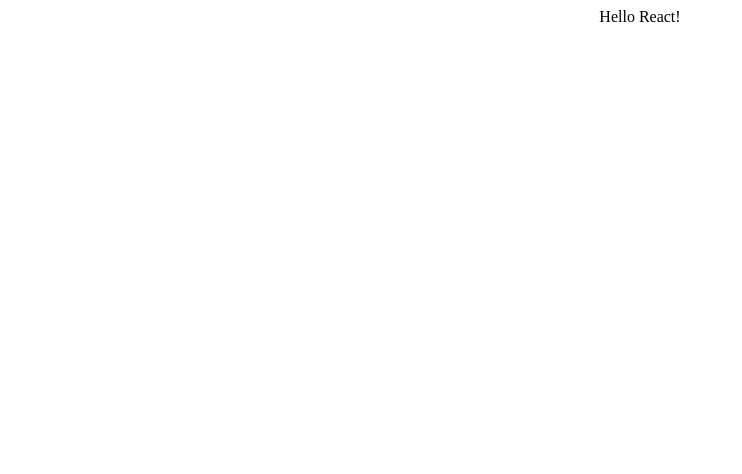
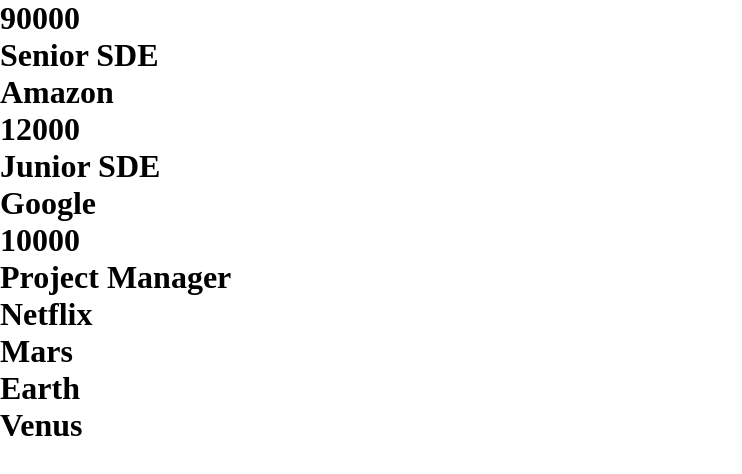
Before and after one commit to G1rlg4ng/My-React-App, a React (Create React App) app: page / in a window 1280 px wide. Shown: the top 474 px of the page, without its empty margins (0-742 px from the left). Built offline with nearby package versions, Linux system fonts and the light colour scheme.

Commit message:
Create Components, Props and Lists

```diff
--- a/src/App.css
+++ b/src/App.css
@@ -1,38 +1,9 @@
-.App {
-  text-align: center;
+* {
+  margin: 0;
+  padding: 0;
+  box-sizing: border-box;
 }
 
-.App-logo {
-  height: 40vmin;
-  pointer-events: none;
+div {
+  font-weight: 600;
 }
-
-@media (prefers-reduced-motion: no-preference) {
-  .App-logo {
-    animation: App-logo-spin infinite 20s linear;
-  }
-}
-
-.App-header {
-  background-color: #282c34;
-  min-height: 100vh;
-  display: flex;
-  flex-direction: column;
-  align-items: center;
-  justify-content: center;
-  font-size: calc(10px + 2vmin);
-  color: white;
-}
-
-.App-link {
-  color: #61dafb;
-}
-
-@keyframes App-logo-spin {
-  from {
-    transform: rotate(0deg);
-  }
-  to {
-    transform: rotate(360deg);
-  }
-}
--- a/src/App.js
+++ b/src/App.js
@@ -1,10 +1,15 @@
 import './App.css';
+import CompProps from './Components/CompProps';
+import List from './Components/List';
 
 function App() {
   return (
-    <div className="App"> Hello React!
+    <div>
+     <CompProps/>
+     <List />
     </div>
   );
 }
 
+
 export default App;
--- /dev/null
+++ b/src/Components/CompProps.js
@@ -0,0 +1,22 @@
+function CompProps (){
+  return (
+    <div>
+      <Job salary={90000} position="Senior SDE" company="Amazon"/>
+      <Job salary={12000} position="Junior SDE" company="Google "/>
+      <Job salary={10000} position="Project Manager" company="Netflix"/>
+    </div>
+  );
+}
+
+
+const Job = (props) => {
+    return (
+        <div>
+        <h1>{props.salary}</h1>
+        <h1>{props.position}</h1>
+        <h1>{props.company}</h1>
+        </div>
+    )
+}
+
+export default CompProps;
--- /dev/null
+++ b/src/Components/List.js
@@ -0,0 +1,19 @@
+const List = () => {
+    const planets = [
+        { name: "Mars", isGasPlanet: false },
+        { name: "Earth", isGasPlanet: false },
+        { name: "Jupiter", isGasPlanet: true },
+        { name: "Venus", isGasPlanet: false },
+        { name: "Neptune", isGasPlanet: true },
+        { name: "Uranus", isGasPlanet: true },
+      ];
+  return (
+    // Ternary operator
+    <div>
+        {planets.map((planet, key)=>!planet.isGasPlanet && <h1>{planet.name}</h1>)}
+    </div>
+
+  )
+}
+
+export default List
```
